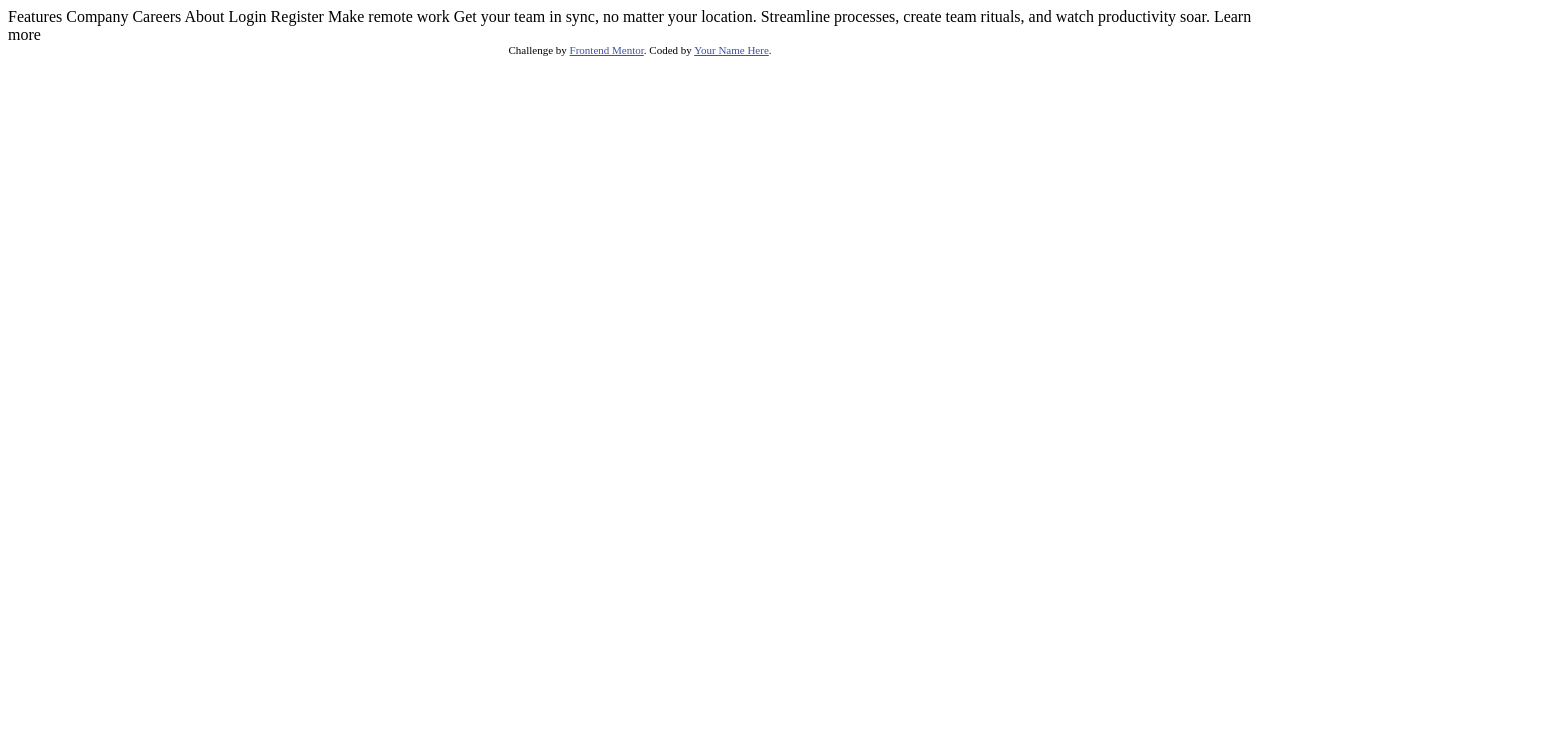
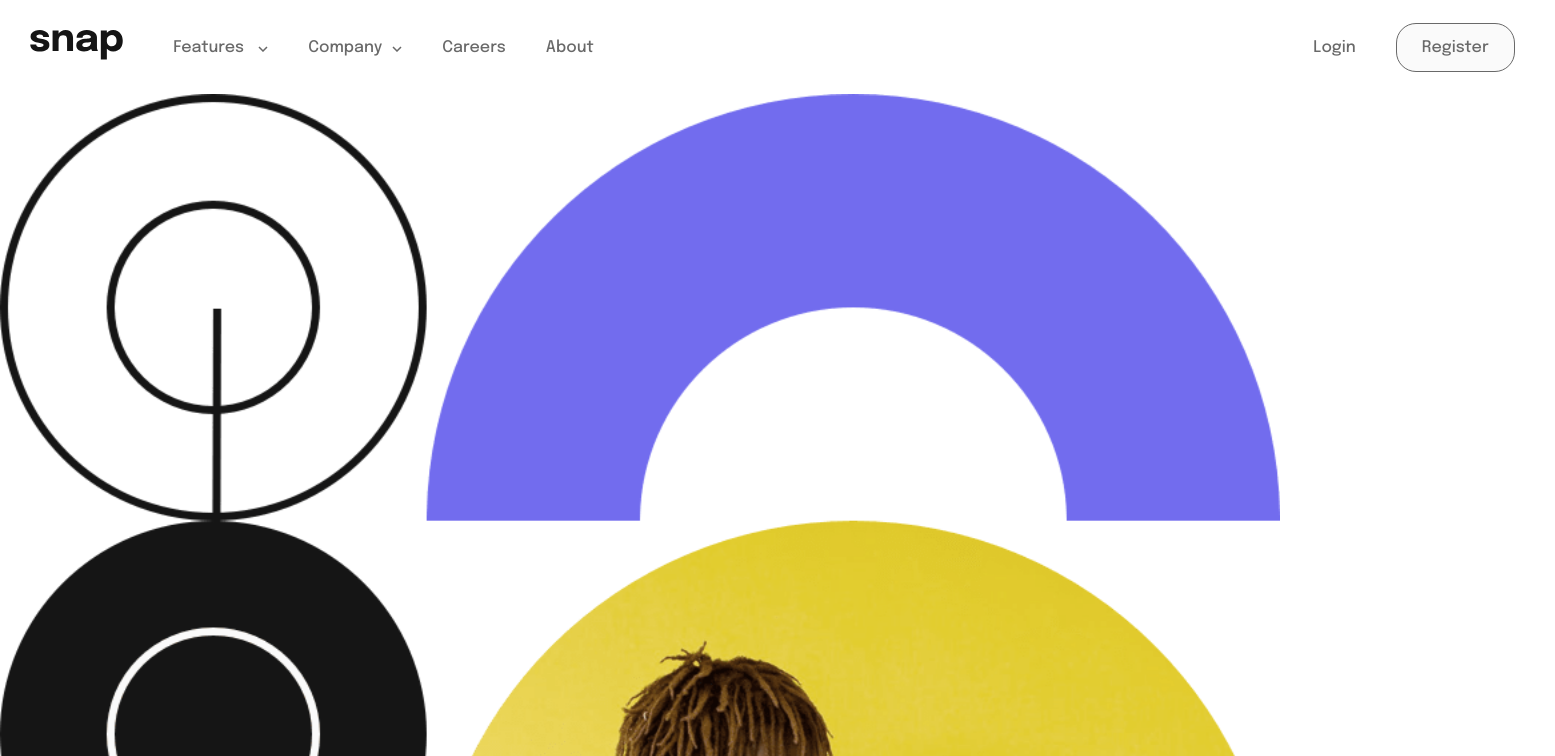
Before and after one commit to AyumiUeno12/Intro-Section-with-Dropdown-nav, a plain HTML site: page index.html in a window 1280 px wide. Shown: the top 756 px of the page, 1555 px wide, since content can reach past the window. Drawn offline with Linux system fonts and the light colour scheme.

Commit message:
Added header

```diff
--- /dev/null
+++ b/css/styles.css
@@ -0,0 +1,230 @@
+/*
+- Almost White: hsl(0, 0%, 98%)
+- Medium Gray: hsl(0, 0%, 41%)
+- Almost Black: hsl(0, 0%, 8%) */
+
+* {
+  margin: 0;
+  padding: 0;
+  box-sizing: border-box;
+}
+
+html {
+  font-size: 62.5%;
+}
+
+body {
+  color: hsl(0, 0%, 41%);
+  font-family: "Epilogue", sans-serif;
+  font-size: 1.8rem;
+  font-weight: 500;
+  max-width: 768px;
+  margin: 0 auto;
+}
+
+/* HEADER */
+header {
+  display: flex;
+  margin: 3rem;
+}
+
+.logo img {
+  height: 3rem;
+}
+
+.sp-menu {
+  margin-left: auto;
+  cursor: pointer;
+}
+
+.menu-desktop {
+  display: none;
+}
+
+/* HERO SECTION */
+.hero {
+  margin-bottom: 3rem;
+}
+
+.hero img {
+  width: 100%;
+}
+
+/* REMOTE WORK SECTION */
+.remote-work {
+  margin: 2rem;
+  margin-bottom: 6rem;
+  text-align: center;
+}
+
+.hero-img-desktop {
+  display: none;
+}
+
+.remote-work h1 {
+  color: hsl(0, 0%, 8%);
+  font-size: 3.5rem;
+  font-weight: 700;
+  margin-bottom: 2.5rem;
+}
+
+.remote-work p {
+  line-height: 1.4;
+  margin-bottom: 4rem;
+}
+
+.btn-div {
+  margin-bottom: 3rem;
+}
+
+.btn,
+.btn:link,
+.btn:visited {
+  background-color: hsl(0, 0%, 8%);
+  color: hsl(0, 0%, 98%);
+  font-size: 2rem;
+  font-weight: 700;
+  padding: 1.5rem 2.5rem;
+  border-radius: 20px;
+  cursor: pointer;
+  transition: all 0.3s;
+}
+
+.btn:hover,
+.btn:active {
+  background-color: hsl(0, 0%, 98%);
+  color: hsl(0, 0%, 8%);
+  border: 1px solid hsl(0, 0%, 8%);
+  font-weight: 700;
+}
+
+/* HEADER */
+.logos {
+  display: flex;
+  flex-wrap: wrap;
+  justify-content: space-between;
+  align-items: center;
+  margin: 1.5rem;
+}
+
+.logos img {
+  padding-bottom: 1.5rem;
+}
+
+/* MEDIA QYERUES */
+@media only screen and (min-width: 768px) {
+  body {
+    max-width: 200rem;
+    margin: 0 auto;
+    color: hsl(0, 0%, 41%);
+    /* background-color: pink; */
+  }
+
+  /* HEADER */
+  .sp-menu {
+    display: none;
+  }
+
+  .menu-desktop {
+    display: flex;
+    justify-content: center;
+    align-items: center;
+    /* max-width: 140rem; */
+  }
+
+  .main-menu-desktop ul {
+    display: flex;
+    width: 50rem;
+    margin-left: 5rem;
+    /* background-color: aquamarine; */
+  }
+
+  .main-menu-desktop ul li {
+    list-style: none;
+    margin-right: 4rem;
+    font-size: 1.6rem;
+    cursor: pointer;
+  }
+
+  .main-menu-desktop ul li:last-child {
+    margin-right: 0;
+  }
+
+  .main-menu-desktop ul li a {
+    text-decoration: none;
+  }
+
+  .main-menu-desktop ul li a,
+  .main-menu-desktop ul li a:link,
+  .main-menu-desktop ul li a:visited {
+    color: hsl(0, 0%, 41%);
+    text-decoration: none;
+  }
+
+  .main-menu-desktop ul li a:hover,
+  .main-menu-desktop ul li a:active {
+    color: hsl(0, 0%, 8%);
+    font-weight: 700;
+  }
+
+  .login-menu-desktop ul {
+    display: flex;
+    align-items: center;
+    margin-left: 50vw;
+    /* background-color: palevioletred; */
+  }
+
+  .login-menu-desktop ul li {
+    list-style: none;
+    margin-right: 4rem;
+    justify-content: flex-end;
+    font-size: 1.6rem;
+    cursor: pointer;
+  }
+
+  .login-menu-desktop ul li a,
+  .login-menu-desktop ul li a:link,
+  .login-menu-desktop ul li a:visited {
+    color: hsl(0, 0%, 41%);
+    text-decoration: none;
+  }
+
+  .login-menu-desktop ul li a:hover,
+  .login-menu-desktop ul li a:active {
+    color: hsl(0, 0%, 8%);
+    font-weight: 700;
+  }
+
+  .arrow-down {
+    margin-left: 1rem;
+  }
+
+  .register,
+  .register:link,
+  .register:active {
+    background-color: hsl(0, 0%, 98%);
+    color: hsl(0, 0%, 41%);
+    border: 1px solid hsl(0, 0%, 41%);
+    padding: 1.5rem 2.5rem;
+    border-radius: 20px;
+    cursor: pointer;
+    transition: all 0.3s;
+  }
+
+  .register:hover,
+  .register:active {
+    border: 3px solid hsl(0, 0%, 8%);
+    color: hsl(0, 0%, 8%);
+  }
+
+  /* HERO SECTION */
+  .hero-img-mobile {
+    display: none;
+  }
+
+  .hero-img-desktop {
+    /* display: block; */
+  }
+
+  /* REMOTE WORK SECTION */
+}
--- a/index.html
+++ b/index.html
@@ -1,39 +1,109 @@
 <!DOCTYPE html>
 <html lang="en">
   <head>
-  <meta charset="UTF-8">
-  <meta name="viewport" content="width=device-width, initial-scale=1.0"> <!-- displays site properly based on user's device -->
+    <meta charset="UTF-8" />
+    <meta name="viewport" content="width=device-width, initial-scale=1.0" />
+    <!-- displays site properly based on user's device -->
 
-  <link rel="icon" type="image/png" sizes="32x32" href="./images/favicon-32x32.png">
+    <link
+      rel="icon"
+      type="image/png"
+      sizes="32x32"
+      href="./images/favicon-32x32.png"
+    />
+
+    <link rel="preconnect" href="https://fonts.googleapis.com" />
+    <link rel="preconnect" href="https://fonts.gstatic.com" crossorigin />
+    <link
+      href="https://fonts.googleapis.com/css2?family=Epilogue:wght@500;700&display=swap"
+      rel="stylesheet"
+    />
+    <link rel="stylesheet" href="./css/styles.css" />
 
     <title>Frontend Mentor | Intro section with dropdown navigation</title>
 
     <!-- Feel free to remove these styles or customise in your own stylesheet 👍 -->
     <style>
-    .attribution { font-size: 11px; text-align: center; }
-    .attribution a { color: hsl(228, 45%, 44%); }
+      .attribution {
+        font-size: 11px;
+        text-align: center;
+      }
+      .attribution a {
+        color: hsl(228, 45%, 44%);
+      }
     </style>
   </head>
+
   <body>
+    <header>
+      <div class="logo">
+        <img src="./images/logo.svg" alt="snap logo" />
+      </div>
 
-  Features
-  Company
-  Careers
-  About
+      <div class="menu-desktop">
+        <div class="main-menu-desktop">
+          <ul>
+            <li><a href="">Features <img src="./images/icon-arrow-down.svg" alt="arrow down icon" class="arrow-down">
+            </a></li>
+            <li><a href="">Company<img src="./images/icon-arrow-down.svg" alt="arrow down icon" class="arrow-down"></a></li>
+            <li><a href="">Careers</a></li>
+            <li><a href="">About</a></li>
+          </ul>
+        </div>
+        <div class="login-menu-desktop">
+          <ul>
+            <li><a href="">Login</a></li>
+            <li><a href="" class="register">Register</a></li>
+          </ul>
+        </div>
+      </div>
+      <!-- menu icon for mobile -->
+      <div class="sp-menu">
+        <img src="./images/icon-menu.svg" alt="menu icon" />
+      </div>
+    </header>
+    <main>
+      <section class="hero">
+        <img
+          src="./images/image-hero-mobile.png"
+          alt="image of person is using a laptop - mobile version"
+          class="hero-img-mobile"
+        />
+        <img
+          src="./images/image-hero-desktop.png"
+          alt="image of person is using a laptop - desktop version"
+          class="hero-img-desltop"
+        />
+      </section>
 
-  Login
-  Register
-
-  Make remote work
-
+      <section class="remote-work">
+        <h1>Make remote work</h1>
+        <p>
           Get your team in sync, no matter your location. Streamline processes,
           create team rituals, and watch productivity soar.
+        </p>
+        <div class="btn-div">
+          <btn a href="#" class="btn"> Learn more </btn>
+        </div>
 
-  Learn more
+        </section>
+      </section>
+    </main>
+
+    <footer>
+      <div class="logos">
+        <img src="./images/client-databiz.svg" alt="databiz logo" />
+        <img src="./images/client-audiophile.svg" alt="audiophile logo" />
+        <img src="./images/client-meet.svg" alt="meet logo" />
+        <img src="./images/client-maker.svg" alt="maker logo" />
+      </div>
+    </footer>
 
     <div class="attribution">
-    Challenge by <a href="https://www.frontendmentor.io?ref=challenge" target="_blank">Frontend Mentor</a>.
-    Coded by <a href="#">Your Name Here</a>.
+      Challenge by
+      <a href="https://www.frontendmentor.io?ref=challenge" target="_blank"
+        >Frontend Mentor</a
+      >. Coded by <a href="#">Ayumi.U</a>.
     </div>
   </body>
 </html>
```
Lines whose indentation alone changed are shown as unchanged.
